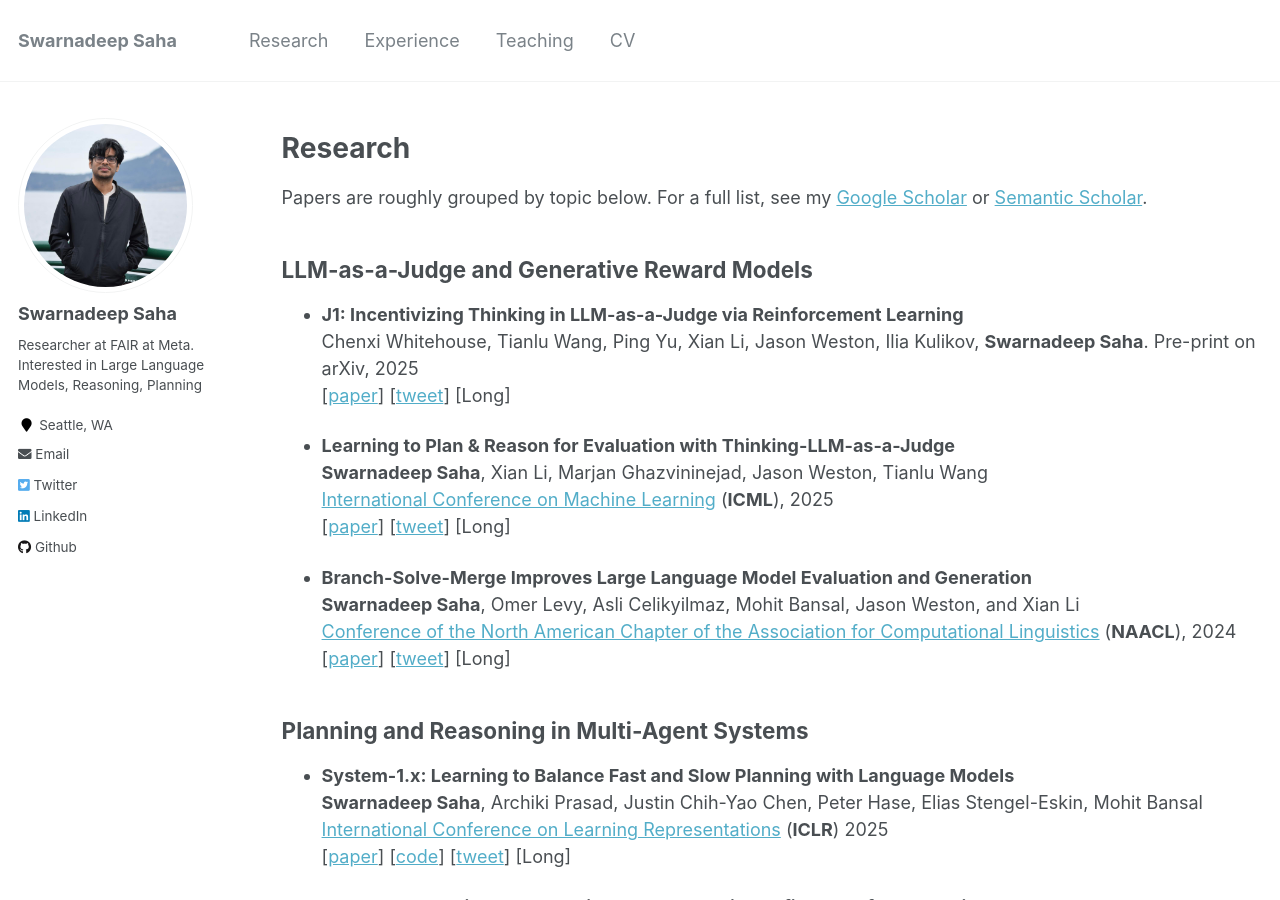
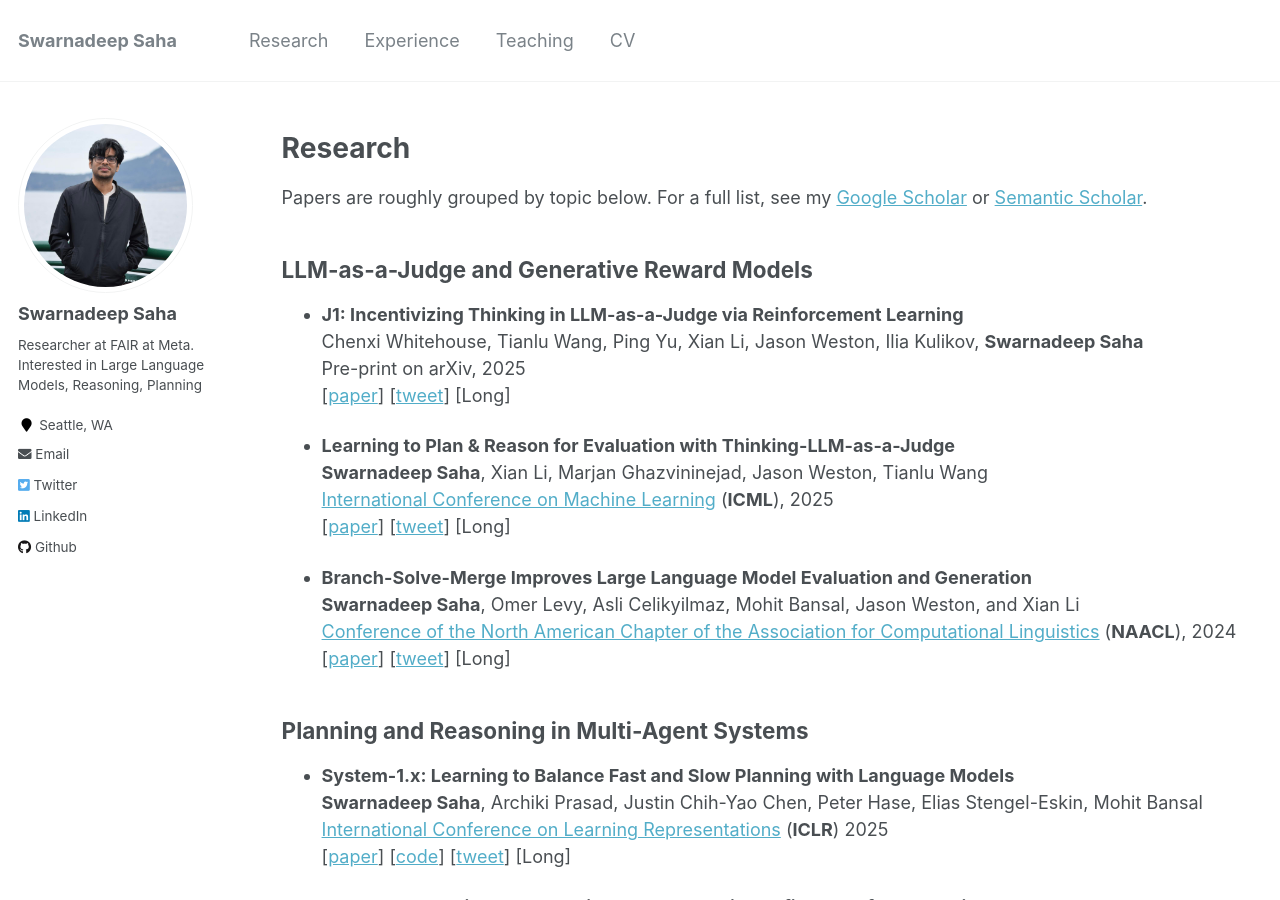
Before and after one commit to swarnaHub/swarnahub.github.io, a Jekyll site: the page built from _pages/research.md, in a window 1280 px wide and 900 px high. Built offline with Jekyll 4.4.1, drawn with Linux system fonts in a browser that asks for light colours.

Commit message:
latest changes

```diff
--- a/_pages/research.md
+++ b/_pages/research.md
@@ -13,7 +13,7 @@ Papers are roughly grouped by topic below. For a full list, see my [Google Schol
 ## LLM-as-a-Judge and Generative Reward Models
 
 * **J1: Incentivizing Thinking in LLM-as-a-Judge via Reinforcement Learning**
-Chenxi Whitehouse, Tianlu Wang, Ping Yu, Xian Li, Jason Weston, Ilia Kulikov, **Swarnadeep Saha**.
+Chenxi Whitehouse, Tianlu Wang, Ping Yu, Xian Li, Jason Weston, Ilia Kulikov, **Swarnadeep Saha**
 Pre-print on arXiv, 2025
 [[paper](https://arxiv.org/abs/2505.10320)] [[tweet](https://x.com/jaseweston/status/1923186392420450545)] [Long]
 
```
Also changed, not shown: _pages/about.md (+1 -0 lines).
